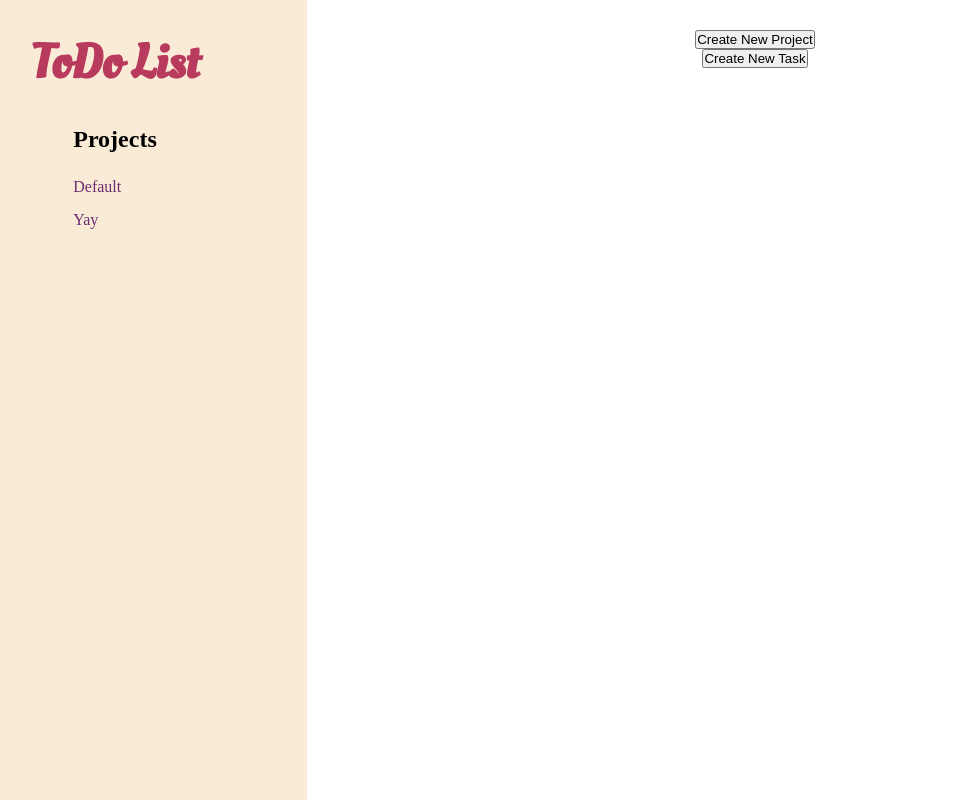
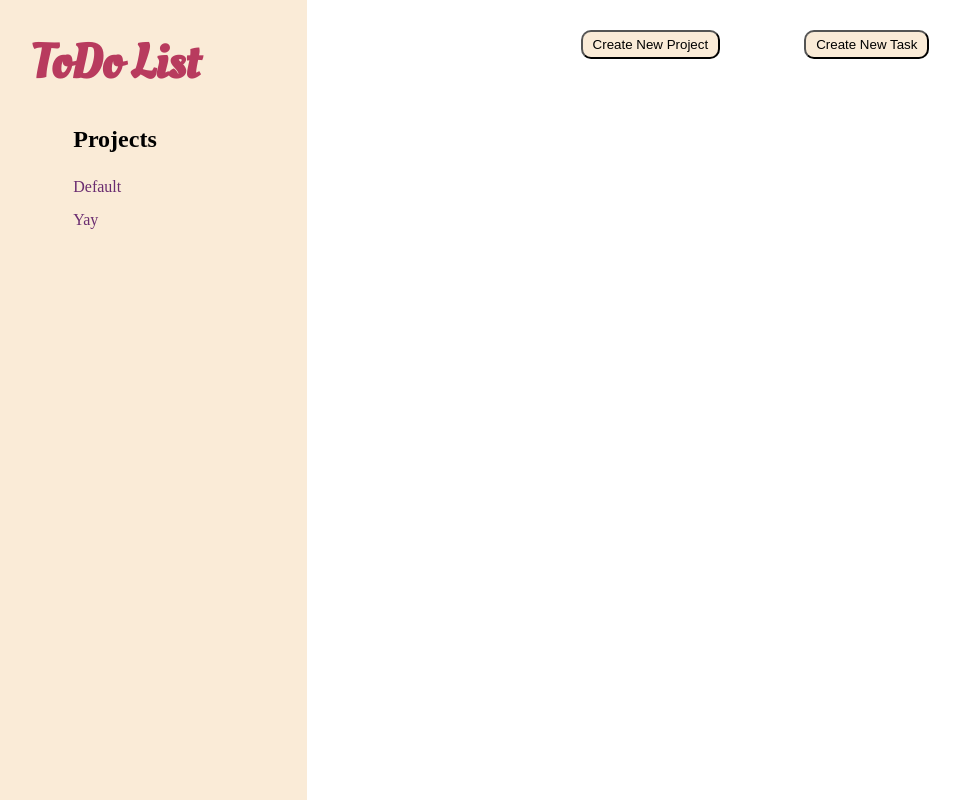
Before and after one commit to Ashah15/JS-to-do-list, a website built with webpack: page dist/index.html in a window 1280 px wide. Shown: the whole page, without its empty margins (77-1037 px from the left). Built offline with Linux system fonts and the light colour scheme.

Commit message:
styled the create buttons

```diff
--- a/src/styles.css
+++ b/src/styles.css
@@ -94,6 +94,18 @@
   display: none;
 }
 
+.toggle > * {
+  padding: 5px 10px;
+  border-radius: 10px;
+  background-color: antiquewhite;
+  cursor: pointer;
+}
+
+#projectToggle {
+  margin-right: 5rem;
+
+}
+
 /* .card.project-module {
 
 } */
```
Also changed, not shown: dist/index.html, dist/main.js.
